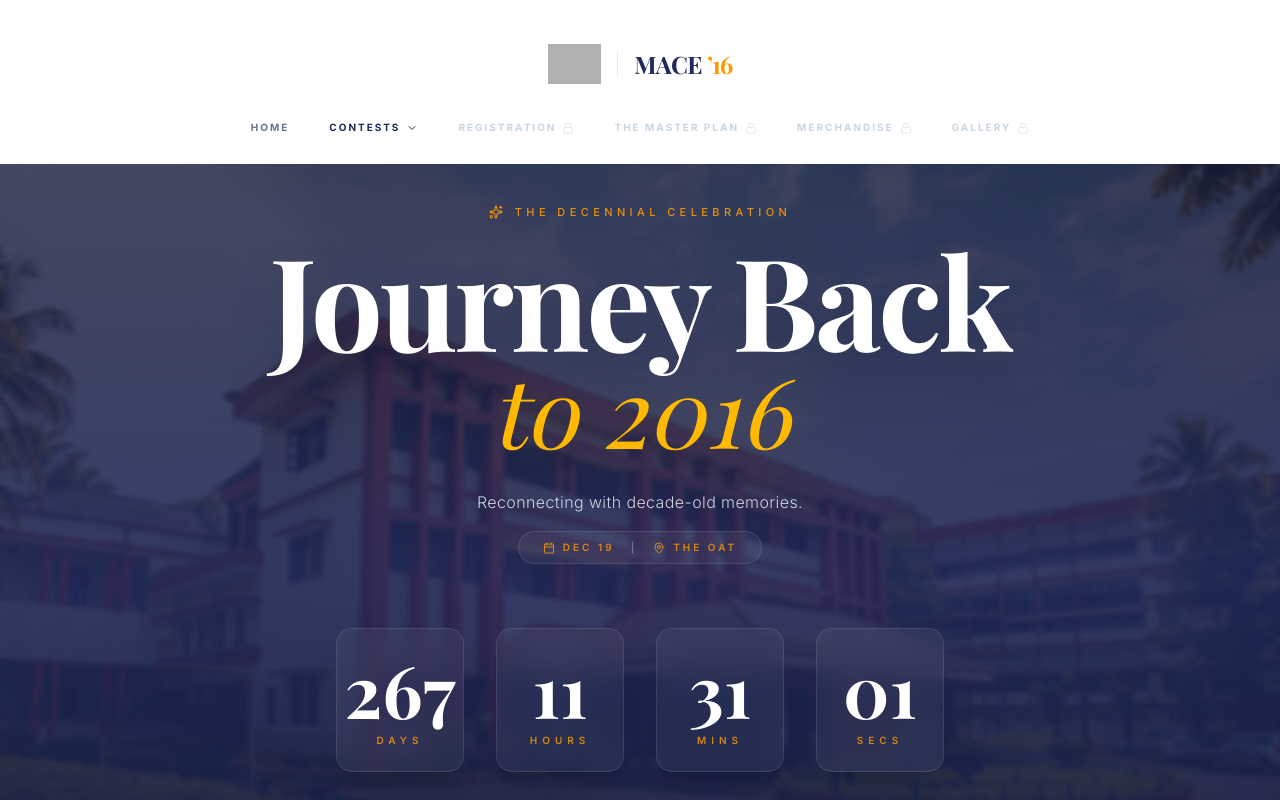
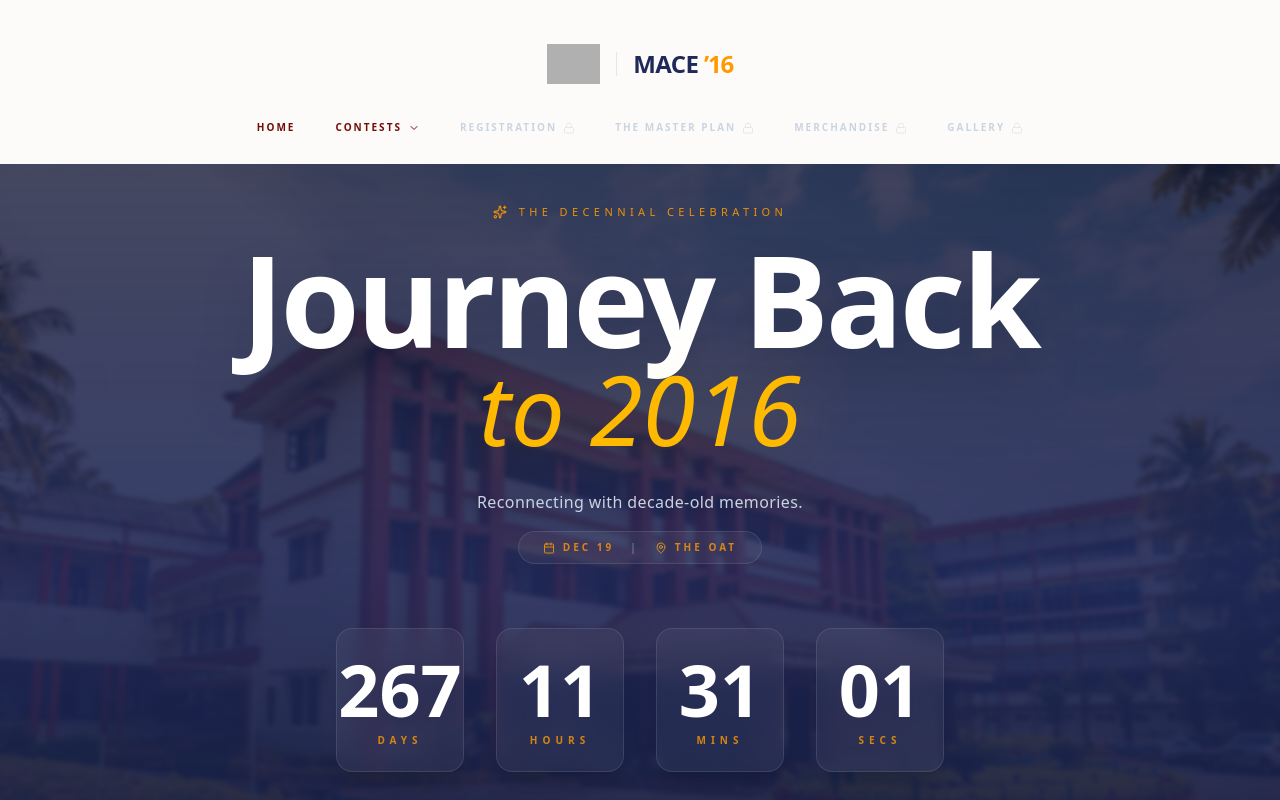
Before and after one commit to mace-2016/alumnimeet, a Next.js app: page / in a window 1280 px wide. Shown: the top 800 px of the page. Built offline with nearby package versions, Linux system fonts and the light colour scheme; grey boxes are pictures that could not be loaded; a web font is replaced by a local one.

Commit message:
Update globals.css

```diff
--- a/app/globals.css
+++ b/app/globals.css
@@ -1,18 +1,35 @@
 @import "tailwindcss";
 
 @theme {
-  /* This links the Next.js font variables from layout.tsx to Tailwind */
-  --font-serif: var(--font-playfair);
-  --font-sans: var(--font-inter);
+  /* Wire up the new fonts! */
+  --font-serif: var(--font-spectral);
+  --font-sans: var(--font-bricolage);
 
-  /* Custom branding colors from your poster */
-  --color-mace-navy: #1f295a;
-  --color-mace-gold: #fbbf24;
+  /* The Heritage Palette */
+  --color-mace-crimson: #740C08;
+  --color-mace-gold: #ECBB1A;
+  --color-mace-rust: #D44321;
+  --color-mace-stone: #DAD5D0;
+
+  /* UI Base Layers */
+  --color-mace-background: #FCFBF9; /* A breathless, warm off-white derived from the stone */
+  --color-mace-surface: #ffffff;
 }
 
 :root {
-  --background: #ffffff;
-  --foreground: #171717;
+  --background: #FCFBF9;
+  --foreground: #740C08;
+
+  --surface: #ffffff;
+  --surface-soft: #F6F5F3; /* A very soft tint of the stone for card hovers */
+
+  --text: #740C08;
+  --text-muted: color-mix(in srgb, #740C08 60%, transparent); /* Crimson softened for secondary text */
+  --border: #DAD5D0;
+
+  --primary: #740C08;
+  --accent: #ECBB1A;
+  --accent-alt: #D44321;
 }
 
 html,
@@ -21,14 +38,37 @@ body {
   padding: 0;
 }
 
+* {
+  box-sizing: border-box;
+}
+
 body {
   background: var(--background);
-  color: var(--foreground);
-  /* Updated to use the Inter font defined in your theme */
+  color: var(--text);
   font-family: var(--font-sans);
+  text-rendering: optimizeLegibility;
+  -webkit-font-smoothing: antialiased;
+  -moz-osx-font-smoothing: grayscale;
 }
 
-/* Existing phone input overrides to keep the UI clean */
+::selection {
+  background: var(--accent);
+  color: #ffffff;
+}
+
+a {
+  color: inherit;
+  text-decoration: none;
+}
+
+button,
+input,
+textarea,
+select {
+  font: inherit;
+}
+
+/* Phone input overrides */
 .react-international-phone-input {
   background: transparent !important;
   border: none !important;
@@ -48,4 +88,8 @@ body {
 
 .react-international-phone-country-selector-dropdown {
   z-index: 9999 !important;
+  border: 1px solid var(--border) !important;
+  background: var(--surface) !important;
+  border-radius: 14px !important;
+  box-shadow: 0 15px 40px -10px rgba(116, 12, 8, 0.1) !important; /* Shadows tinted with Crimson */
 }
```
